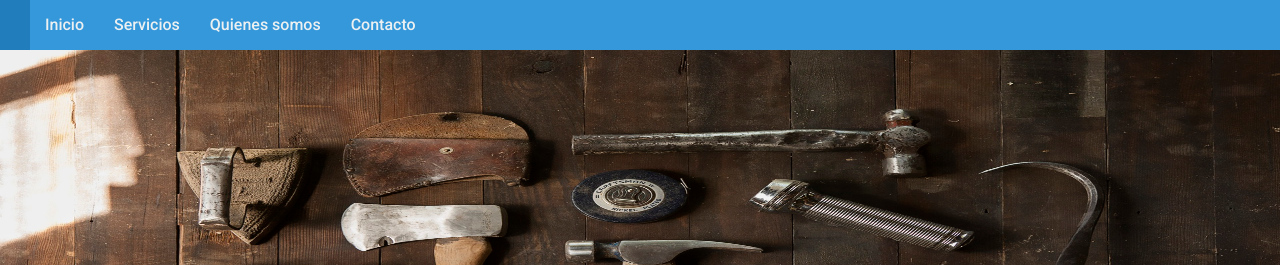
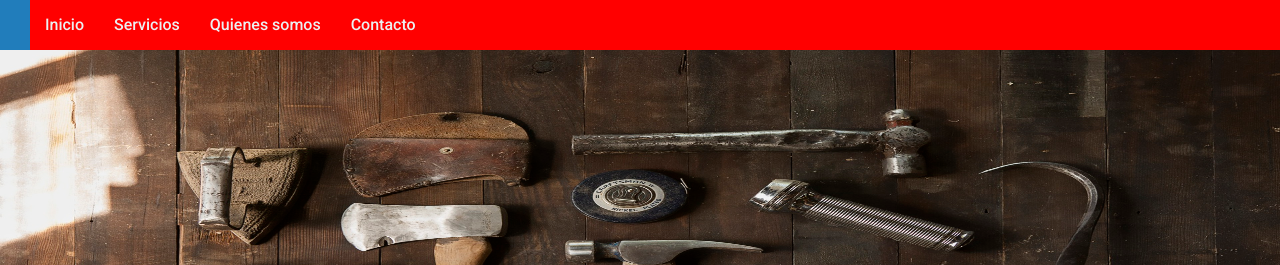
Before and after one commit to Armandobau/page-example, a plain HTML site: page index.html in a window 1280 px wide. Shown: the top 265 px of the page. Drawn offline with Linux system fonts and the light colour scheme; some icons are missing.

Commit message:
Update styles.css

```diff
--- a/styles/styles.css
+++ b/styles/styles.css
@@ -7,7 +7,8 @@
   margin: 0;
   padding: 0;
   overflow: hidden;
-  background-color: #3498db;
+  /*background-color: #3498db;*/
+  background-color: red;
 }
 
 .menu-item {
```
